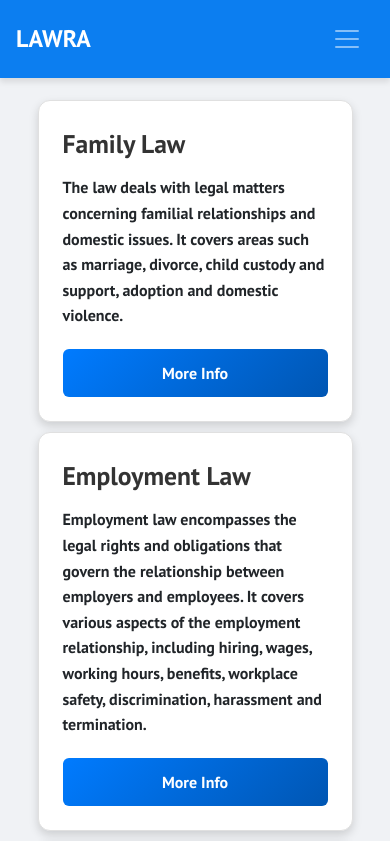
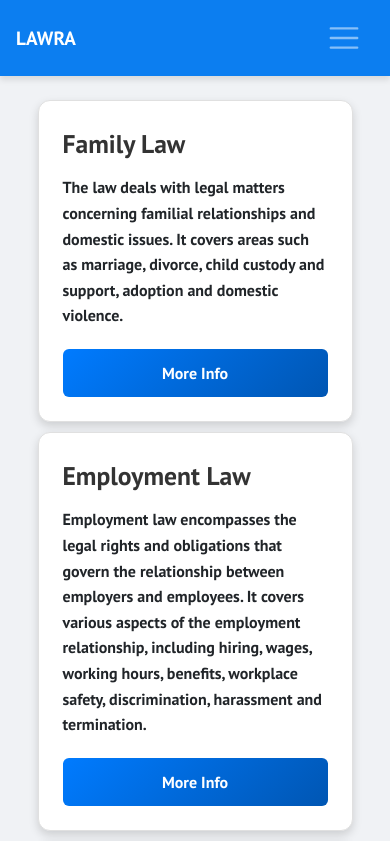
Before and after one commit to rithu453/lawra, a React (Create React App) app: page /home in a window 390 px wide. Shown: the top 841 px of the page. Built offline with nearby package versions, Linux system fonts and the light colour scheme; a small style sheet from the web is missing.

Commit message:
Update NavBar.css

```diff
--- a/src/components/NavBar.css
+++ b/src/components/NavBar.css
@@ -1,46 +1,43 @@
-/* Basic navbar styles */
+/* Default styles (Desktop) */
 .navbar {
-  background-color: #0c7ef0; /* Background color */
-  height: 65px; /* Adjust height of the navbar */
+  background-color: #0c7ef0;
+  height: 65px;
   display: flex;
   justify-content: space-between;
   align-items: center;
   color: white;
   font-weight: bold;
-  box-shadow: 0 4px 6px rgba(0, 0, 0, 0.1); /* Subtle shadow for depth */
-  /* margin-bottom: 5rem; */
-  /* Remove fixed positioning */
-}
-.top{
-  margin-bottom: 5%;
-
+  box-shadow: 0 4px 6px rgba(0, 0, 0, 0.1);
 }
 
-/* Adjustments for navbar brand */
+.top {
+  margin-bottom: 5%;
+}
+
 .navbar-brand {
   color: #fff;
   cursor: pointer;
   text-decoration: none;
   font-size: 1.5rem;
-  transition: color 0.3s ease; /* Smooth transition effect */
+  transition: color 0.3s ease;
 }
 
 .navbar-brand:hover {
-  color: #f0f0f0; /* Slightly lighter color on hover */
+  color: #f0f0f0;
 }
 
-/* Navbar toggler styles */
 .navbar-toggler {
   border: none;
   background: transparent;
-  color: #fff; /* Color for the toggler icon */
+  color: #fff;
+  font-size: 1.5rem;
+  display: none; /* Hidden on desktop */
 }
 
-/* Align navigation links to the right */
 .navbar-collapse {
   display: flex;
-  flex-grow: 1; /* Allows items to take up remaining space */
-  justify-content: flex-end; /* Align nav items to the right */
+  flex-grow: 1;
+  justify-content: flex-end;
 }
 
 .navbar-nav {
@@ -51,7 +48,7 @@
 }
 
 .nav-item {
-  margin-left: 1rem; /* Space between items */
+  margin-left: 1rem;
 }
 
 .nav-link {
@@ -60,17 +57,16 @@
   padding: 0.5rem 1rem;
   display: flex;
   align-items: center;
-  transition: color 0.3s ease, border-bottom 0.3s ease; /* Smooth transitions */
+  transition: color 0.3s ease, border-bottom 0.3s ease;
 }
 
 .nav-link:hover {
-  color: #f0f0f0; /* Lighter color on hover */
-  border-bottom: 3px solid #fff; /* Highlighted underline */
+  color: #f0f0f0;
+  border-bottom: 3px solid #fff;
 }
 
-/* Dropdown menu styles */
 .dropdown-menu {
-  display: none; /* Initially hidden */
+  display: none;
   position: absolute;
   background-color: #fff;
   border: 1px solid #ddd;
@@ -92,7 +88,7 @@
   color: #333;
   text-decoration: none;
   font-size: 14px;
-  transition: background-color 0.3s ease, color 0.3s ease; /* Smooth transitions */
+  transition: background-color 0.3s ease, color 0.3s ease;
 }
 
 .dropdown-item:hover {
@@ -101,38 +97,84 @@
 }
 
 .nav-item.dropdown:hover .dropdown-menu {
-  display: block; /* Show the dropdown menu when hovering over the parent */
+  display: block;
 }
 
-/* Responsive Design */
-@media screen and (max-width: 960px) {
+/* Responsive for tablets and smaller laptops */
+@media screen and (max-width: 992px) {
   .navbar {
+    flex-direction: column;
+    align-items: flex-start;
     height: auto;
-    flex-direction: column;
     padding: 1rem;
   }
 
+  .navbar-toggler {
+    display: block;
+    align-self: flex-end;
+  }
+
   .navbar-collapse {
+    flex-direction: column;
+    width: 100%;
+    display: none; /* Hidden until toggled */
+  }
+
+  .navbar-collapse.show {
     display: flex;
+  }
+
+  .navbar-nav {
     flex-direction: column;
     width: 100%;
   }
 
   .nav-item {
-    margin: 0.5rem 0; /* Space between items in mobile view */
+    width: 100%;
+    margin: 0.3rem 0;
   }
 
   .nav-link {
-    text-align: center;
+    width: 100%;
     padding: 1rem;
-    width: 100%;
+    text-align: left;
   }
 
   .nav-link:hover {
-    border: none;
+    border-bottom: none;
+    background-color: #005bb5;
   }
 
-  .navbar-toggler {
-    display: block;
+  .dropdown-menu {
+    position: static;
+    box-shadow: none;
+    border: none;
+    background-color: transparent;
+  }
+
+  .dropdown-item {
+    color: white;
+    background-color: #0c7ef0;
+  }
+
+  .dropdown-item:hover {
+    background-color: #005bb5;
   }
 }
+
+/* Mobile specific tweaks */
+@media screen and (max-width: 576px) {
+  .navbar-brand {
+    font-size: 1.2rem;
+  }
+
+  .nav-link {
+    font-size: 1rem;
+    padding: 0.8rem;
+  }
+
+  .dropdown-item {
+    font-size: 13px;
+    padding: 6px 12px;
+  }
+}
```
